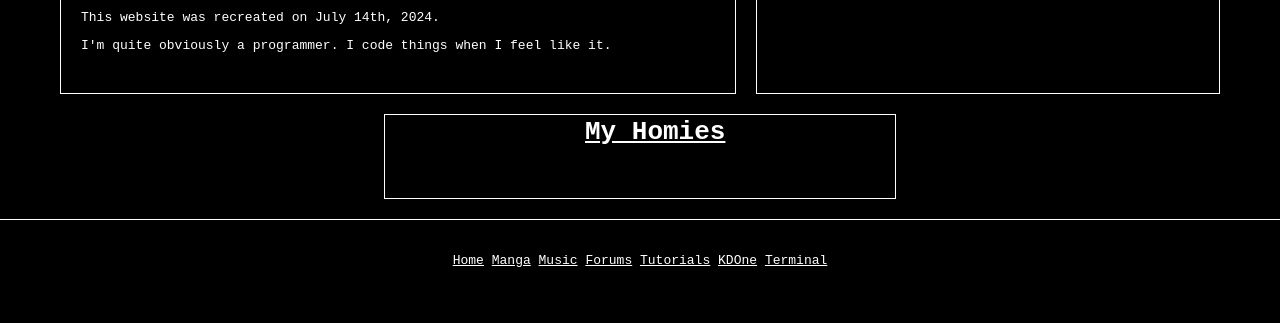
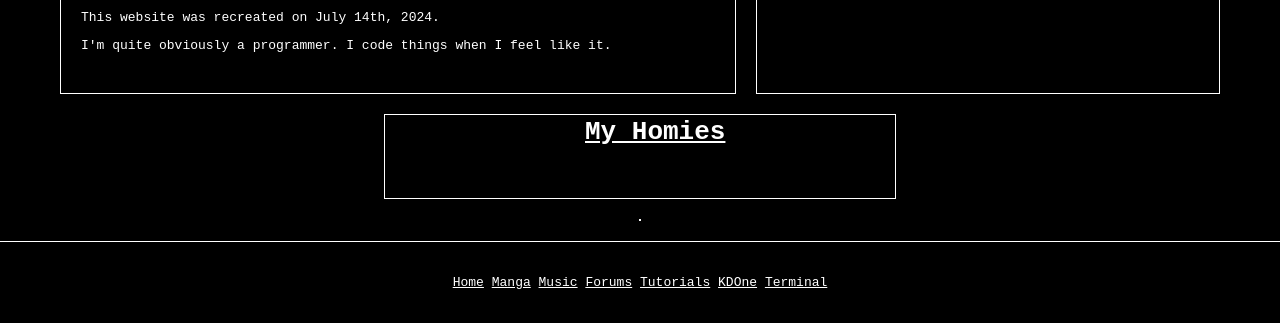
Before and after one commit to kdaui/old-2, a plain HTML site: page index.html in a window 1280 px wide. Shown: the part 734-1057 px from the top of the page. Before the commit the page ends 1035 px from the top, so only its background shows below. Drawn offline with Linux system fonts and the light colour scheme; a script that the page names is missing.

Commit message:
Updated styles.css

```diff
--- a/styles.css
+++ b/styles.css
@@ -169,3 +169,11 @@ a:hover {
 	position: relative;
 	top: -20px;
 }
+
+.chat {
+    border: 1px solid #fff;
+    box-sizing: border-box;
+    display: flex;
+    justify-content: center;
+	margin-bottom: 20px;
+}
```
